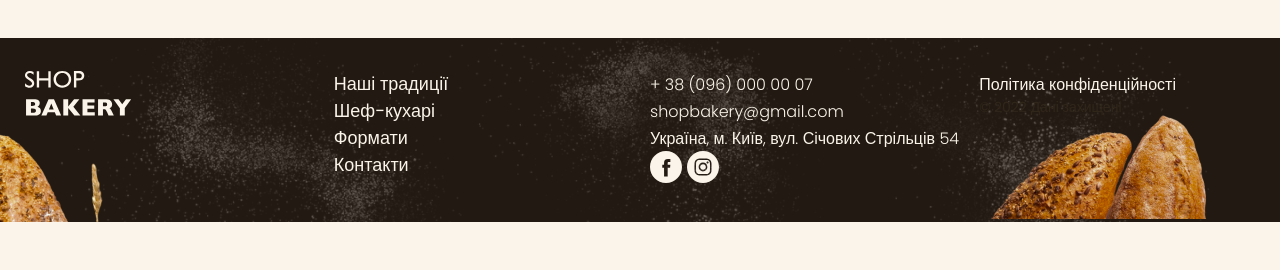
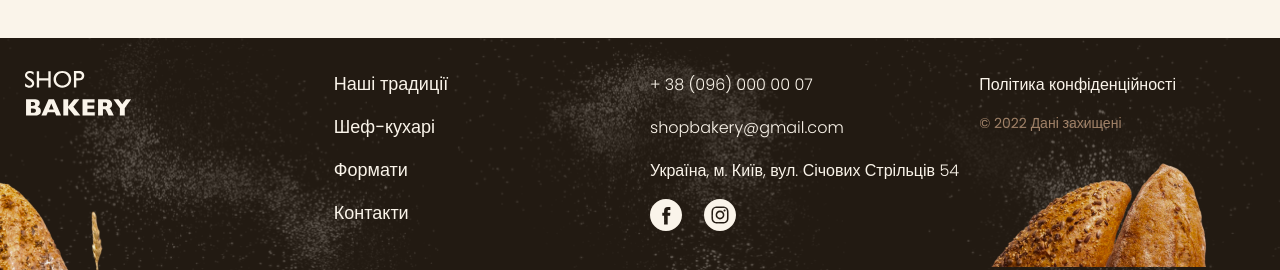
Before and after one commit to legonner/bakery, a plain HTML site: page index.html in a window 1280 px wide. Shown: the part 3512-3782 px from the top of the page. Before the commit the page ends 3734 px from the top, so only its background shows below. Drawn offline with nearby package versions, Linux system fonts and the light colour scheme.

Commit message:
fixed footer padding

```diff
--- a/index.html
+++ b/index.html
@@ -100,7 +100,7 @@
                 <span class="text-brand text-bold text-uppercase"
                   >shop bakery</span
                 >
-                — це пекарня, яка взяла все найкраще, і зберегла смак
+                — це пекарня, яка взяла все найкраще, і зберегла смак <br />
                 традиційної випічки та натуральність інгредієнтів.
               </p>
               <p
@@ -404,7 +404,7 @@
               </li>
               <li><a class="link" href="#chefs-section">Шеф-кухарі</a></li>
               <li><a class="link" href="#formats-section">Формати</a></li>
-              <li><a class="link" href="#">Контакти</a></li>
+              <li><a class="link" href="#contact-section">Контакти</a></li>
             </ul>
           </nav>
           <address class="footer__address">
@@ -433,7 +433,7 @@
                   </a>
                 </li>
               </ul>
-              <div>
+              <div class="footer__adress-social">
                 <a href="#">
                   <svg class="footer__adress-icon" width="32" height="32">
                     <use href="./images/icons-sprite.svg#icon-facebook"></use>
--- a/scss/_base.scss
+++ b/scss/_base.scss
@@ -2,6 +2,10 @@
 ::after,
 ::before {
   box-sizing: border-box;
+}
+
+html {
+  scroll-behavior: smooth;
 }
 
 body {
--- a/scss/layouts/_footer.scss
+++ b/scss/layouts/_footer.scss
@@ -58,6 +58,12 @@
     flex-grow: 1;
   }
 
+  &__menu li:not(:last-child),
+  &__address-contacts li,
+  &__address-info a {
+    padding-bottom: 16px;
+  }
+
   &__address-list,
   &__address-info {
     flex-grow: 1;
@@ -74,6 +80,11 @@
     color: var(--color-brand-normal);
   }
 
+  &__adress-social {
+    display: flex;
+    gap: 22px;
+  }
+
   &__adress-icon {
     fill: var(--color-primary-light);
   }
@@ -83,6 +94,7 @@
   }
 
   &__adress-copyright {
+    color: var(--color-secondary-dark);
     font-size: 14px;
   }
 }
```
Also changed, not shown: css/main.css, 1 other file.
